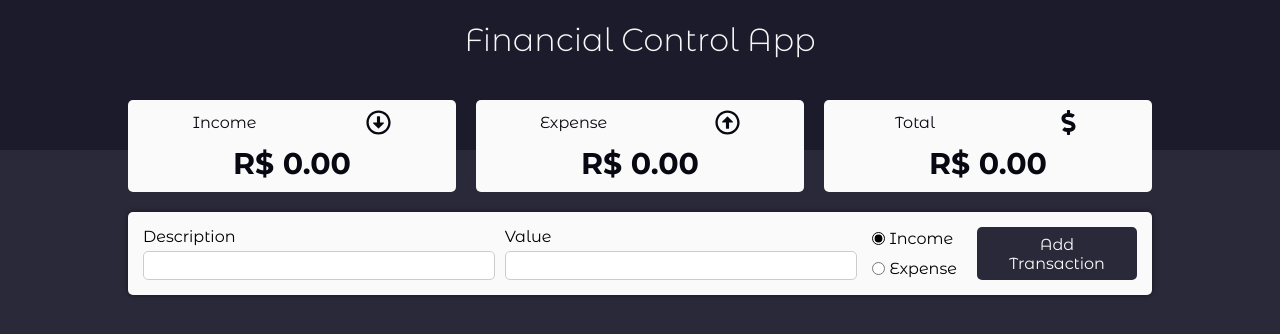
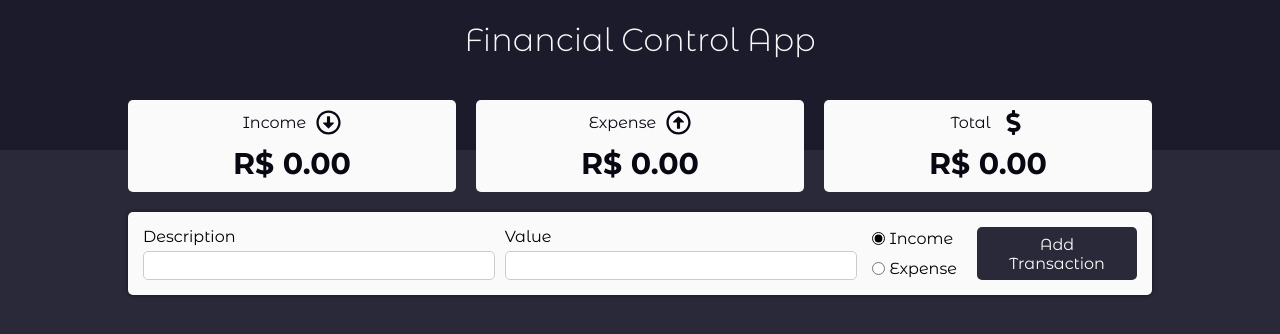
Before and after one commit to martinsju/financial_control, a React (Create React App) app: page / in a window 1280 px wide. Shown: the top 334 px of the page. Built offline with nearby package versions, Linux system fonts and the light colour scheme.

Commit message:
style: centralized title and icon

```diff
--- a/src/components/ResumeItem/styles.js
+++ b/src/components/ResumeItem/styles.js
@@ -27,10 +27,11 @@ export const Container = styled.div`
 export const Title = styled.header`
 	display: flex;
 	align-items: center;
-	justify-content: space-around;
+	justify-content: center;
 	width: 100%;
 	margin-bottom: 10px;
 	gap: 10px;
+	font-weight: 400;
 
 	svg {
 		width: 25px;
```
